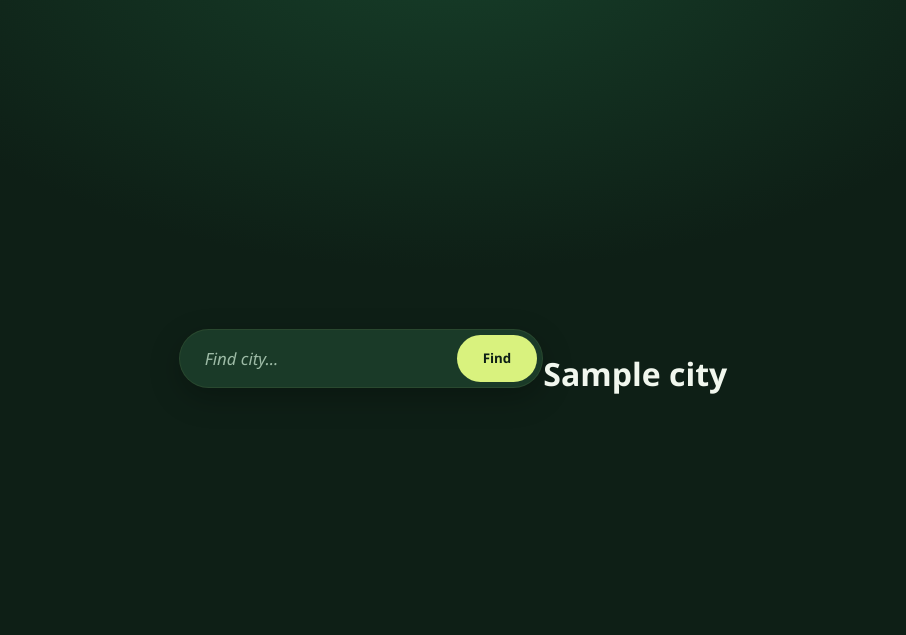
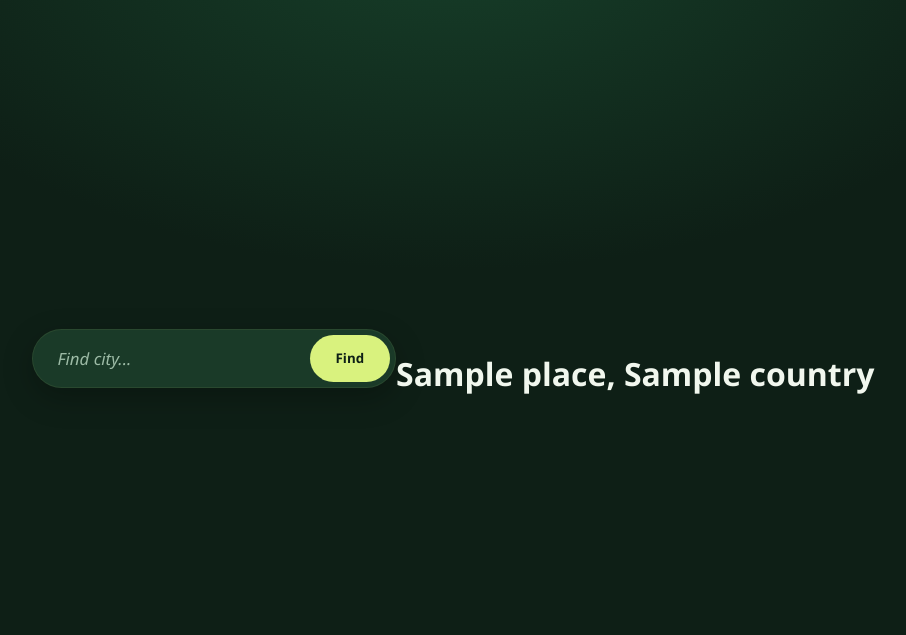
Before and after one commit to oneslaught/Weatheryy, a Flask app: template templates/weather.html in a window 1280 px wide. Shown: the top 635 px of the page, without its empty margins (187-1093 px from the left). Run offline with Flask 3, Linux system fonts and the light colour scheme; the template is opened without the code that fills it: most values are stand-ins (such as "Sample title", 1, 10 or a date in 2020).

Commit message:
city validation implemented

```diff
--- a/app.py
+++ b/app.py
@@ -1,4 +1,5 @@
 from flask import Flask, redirect, render_template, request, url_for
+from weather import geocode
 
 app = Flask(__name__)
 
@@ -12,7 +13,9 @@ def weather():
     if not city:
         # nothing was typed: go back to the home page
         return redirect(url_for("index"))
-    return render_template("weather.html", city=city)
+    place = geocode(city)
+    status = 200 if place else 404
+    return render_template("weather.html", city=city, place=place), status
 
     # if you are running with "python app.py"; otherwise run via "flask run --debug" (--app app can be ommited here) to enter debug mode
 if __name__ == '__main__':
--- a/templates/weather.html
+++ b/templates/weather.html
@@ -8,6 +8,10 @@
 </header>
 
 <div class="dashboard">
-  <h1>{{ city }}</h1>
+  {% if place %}
+    <h1>{{ place.name }}, {{ place.country }}</h1>
+  {% else %}
+    <h1>Nothing found for "{{ city }}"</h1>
+  {% endif %}
 </div>
 {% endblock %}
--- a/weather.py
+++ b/weather.py
@@ -1,6 +1,7 @@
 import requests
 
 def geocode(city):
+    """City name -> dict with name, country and coordinates (None if not found)."""
     response = requests.get(
         "https://geocoding-api.open-meteo.com/v1/search",
         params={"name": city, "count": 1, "language": "en", "format": "json"},
@@ -8,7 +9,10 @@ def geocode(city):
     )
     response.raise_for_status()
     data = response.json()
+    # for instance: {"results": [{"name": "Riga", "country": "Latvia", "latitude": 56.95, "longitude": 24.1, ...}]}
     results = data.get("results")
+    if not results:
+        return None
     place = results[0]
     return {
         "name": place.get("name", city),
@@ -16,5 +20,3 @@ def geocode(city):
         "latitude": place["latitude"],
         "longitude": place["longitude"],
     }
-
-    '''for instance, {"results": [{"name": "Riga", "country": "Latvia", "latitude": 56.95, "longitude": 24.1, ...}]}'''
```
